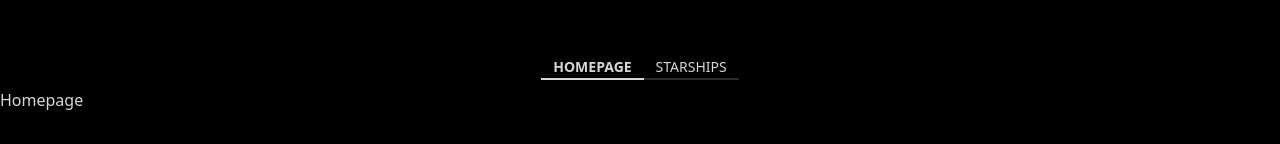
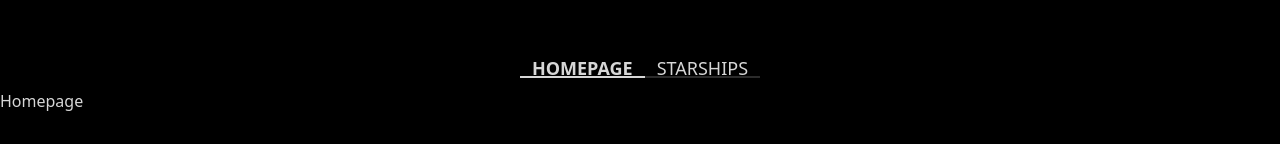
Before and after one commit to gsvaliente/react-sprint-7, a React (Vite) app: page / in a window 1280 px wide. Shown: the part 170-314 px from the top of the page. Built offline with nearby package versions, Linux system fonts and the light colour scheme.

Commit message:
Minor changes to files

```diff
--- a/src/App.tsx
+++ b/src/App.tsx
@@ -9,6 +9,7 @@ export default function App() {
 
   function handleSelectShip(ship: StarshipType) {
     setSelectedShip(ship);
+    console.log(selectedShip);
   }
 
   // TODO: Make the function to be called in the context or redux
--- a/src/components/NavTabs.tsx
+++ b/src/components/NavTabs.tsx
@@ -12,14 +12,14 @@ export function NavTabs() {
       <Link
         role="tab"
         to={"/"}
-        className={`tab hover:font-bold ${pathname === "/" ? "tab-active font-bold" : ""}`}
+        className={`tab hover:font-bold text-lg ${pathname === "/" ? "tab-active font-bold" : ""}`}
       >
         HOMEPAGE
       </Link>
       <Link
         role="tab"
         to={"/starships"}
-        className={`tab hover:font-bold ${pathname === "/starships" ? "tab-active font-bold" : ""}`}
+        className={`tab hover:font-bold text-lg ${pathname === "/starships" ? "tab-active font-bold" : ""}`}
       >
         STARSHIPS
       </Link>
--- /dev/null
+++ b/src/components/ShipDetails.tsx
@@ -0,0 +1,7 @@
+export function ShipDetails() {
+  return (
+    <div>
+      <h1>ShipDetails</h1>
+    </div>
+  );
+}
--- a/src/components/ShipItem.tsx
+++ b/src/components/ShipItem.tsx
@@ -1,4 +1,5 @@
 import { StarshipType } from "../types/StarshipType";
+import { Link } from "react-router-dom";
 
 interface ShipProps {
   name: string;
@@ -14,6 +15,7 @@ export function ShipItem({ name, model, onSelectShip, ship }: ShipProps) {
         <div className="card-body">
           <h2 className="card-title">{name}</h2>
           <p>{model}</p>
+          <span>{ship.url}</span>
         </div>
       </div>
     </li>
--- a/src/main.tsx
+++ b/src/main.tsx
@@ -6,6 +6,7 @@ import App from "./App.tsx";
 import "./index.css";
 import { Homepage } from "./components/Homepage.tsx";
 import { NotFound } from "./components/NotFound.tsx";
+import { ShipDetails } from "./components/ShipDetails.tsx";
 
 const router = createBrowserRouter([
   {
@@ -17,6 +18,10 @@ const router = createBrowserRouter([
     path: "/starships",
     element: <App />,
   },
+  {
+    path: "/starships/:url",
+    element: <ShipDetails />,
+  },
 ]);
 
 ReactDOM.createRoot(document.getElementById("root")!).render(
```
